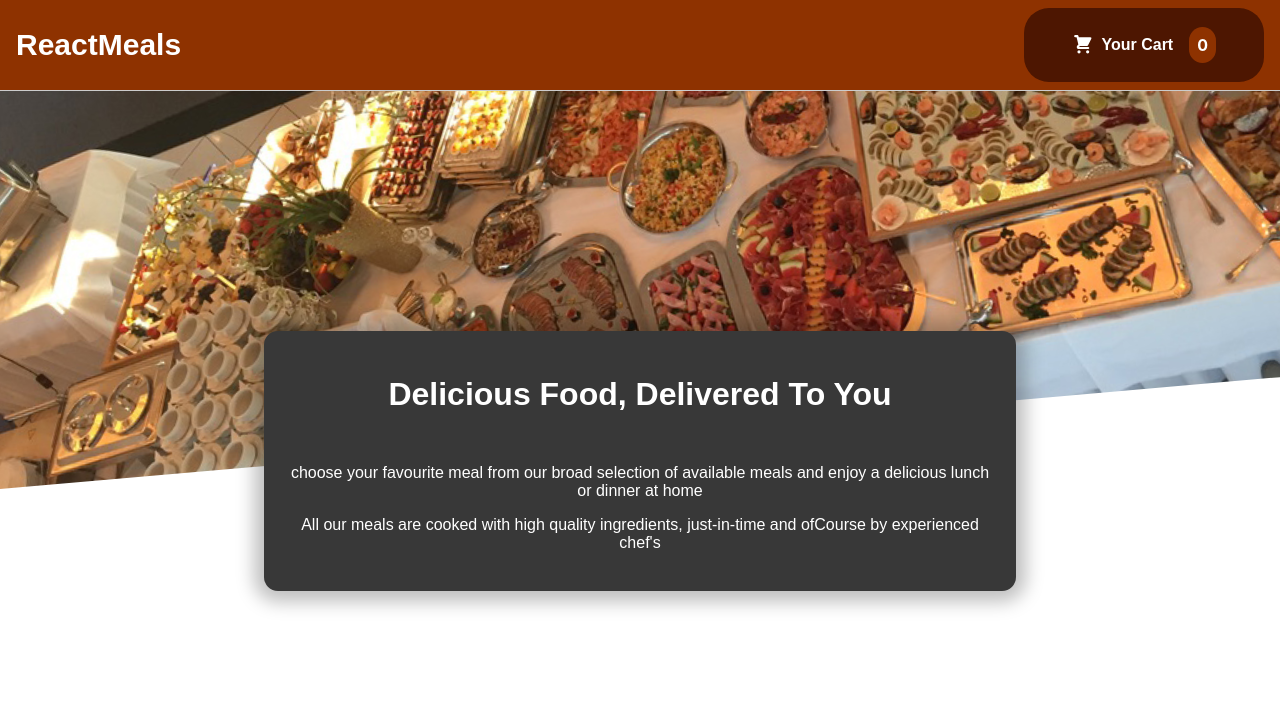
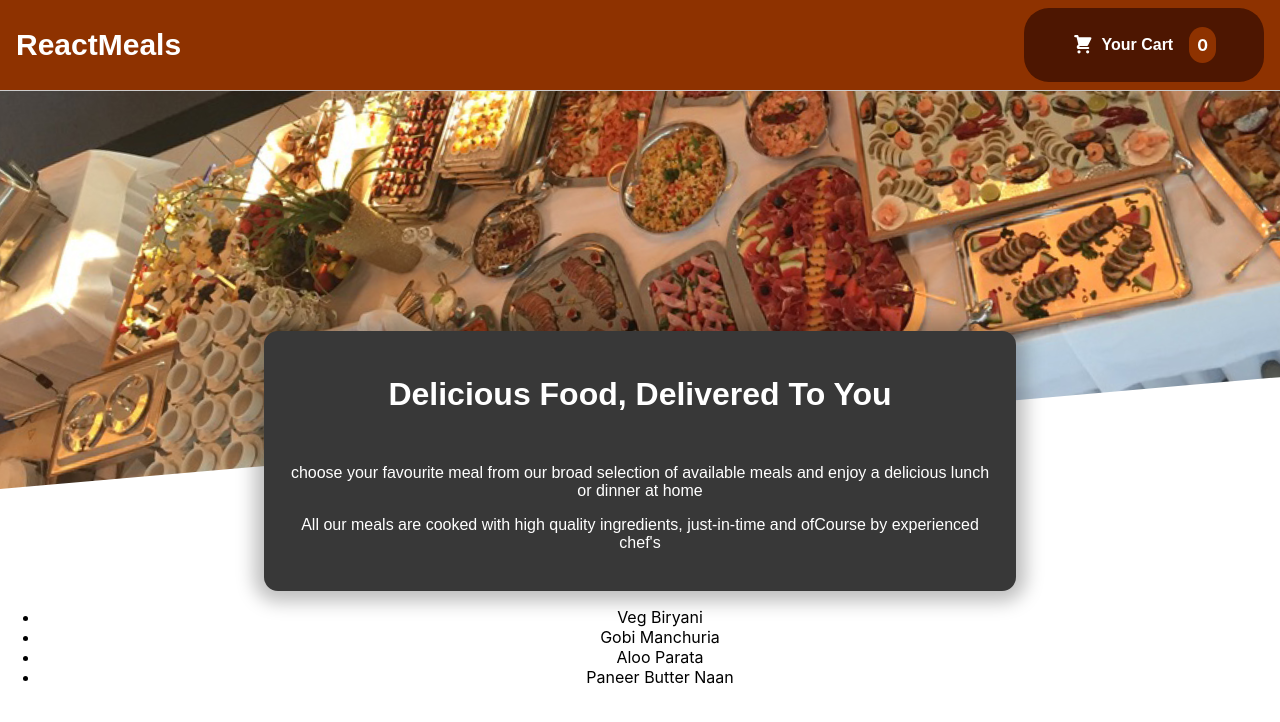
Before and after one commit to lakshmanK1/FOOD-ORDER-APP-Project1, a React (Create React App) app: page / in a window 1280 px wide. Shown: the top 722 px of the page. Built offline with nearby package versions, Linux system fonts and the light colour scheme.

Commit message:
created the available food items list

```diff
--- a/src/App.js
+++ b/src/App.js
@@ -1,12 +1,12 @@
 import Header from './Components/MainComponents/Header';
-import SummaryText from './Components/MainComponents/SummaryText';
+import SummaryAndMenuList from './Components/MainComponents/SummaryAndMenuList';
 import './App.css';
 
 function App() {
   return (
     <div className="App">
       <Header/>
-      <SummaryText/>
+      <SummaryAndMenuList/>
     </div>
   );
 }
--- /dev/null
+++ b/src/Components/MainComponents/SummaryAndMenuList.js
@@ -0,0 +1,14 @@
+import React from 'react'
+import SummaryText from './SummaryText'
+import MealItem from '../Meals/MealItem'
+
+function SummaryAndMenuList() {
+  return (
+    <React.Fragment>
+       <SummaryText/>
+       <MealItem/>
+    </React.Fragment>
+  )
+}
+
+export default SummaryAndMenuList
--- /dev/null
+++ b/src/Components/Meals/MealItem.js
@@ -0,0 +1,38 @@
+import React from 'react'
+import MealList from './MealList'
+
+function MealItem() {
+    const foodItems = [
+        {
+            id:1,
+            name:'Veg Biryani',
+            description:'Biryani which includes potato, green peas, carrot, capsicum',
+            price:'Rs:250'
+        },
+        {
+            id:2,
+            name:'Gobi Manchuria',
+            description:'dish made by roughly chopping and deep-frying ingredients such as cauliflower and then sautéeing it in a sauce flavored with soy sauce.',
+            price:'Rs:150'
+        },
+        {
+            id:3,
+            name:'Aloo Parata',
+            description:'Aloo paratha is a paratha stuffed with potato, originating from the Punjab region of South Asia.',
+            price:'Rs:100'
+        },
+        {
+            id:4,
+            name:'Paneer Butter Naan',
+            description:'Butter naan with yummy panner curry',
+            price:'Rs:300'
+        }
+    ]
+  return (
+    <div>
+        <MealList menuItems={foodItems}/>
+    </div>
+  )
+}
+
+export default MealItem
--- /dev/null
+++ b/src/Components/Meals/MealList.js
@@ -0,0 +1,15 @@
+import React from 'react'
+
+function MealList(props) {
+  return (
+    <div>
+        <ul>
+            {props.menuItems.map((food)=>(
+                <li key={food.id}>{food.name}</li>
+            ))}
+        </ul>
+    </div>
+  )
+}
+
+export default MealList
```
